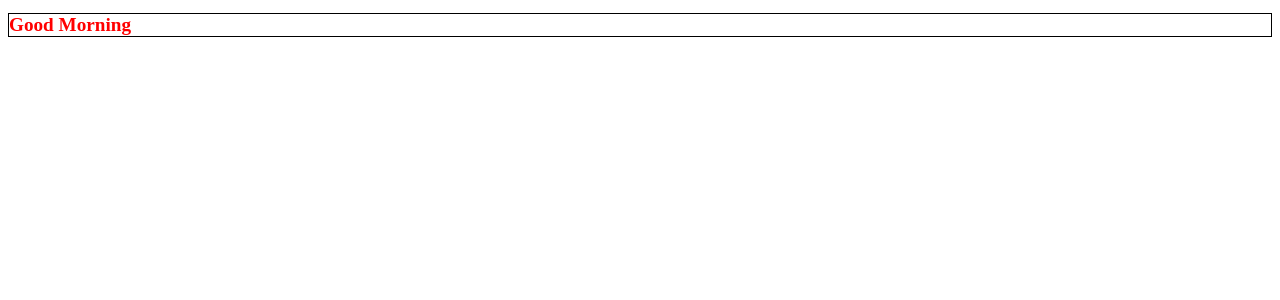
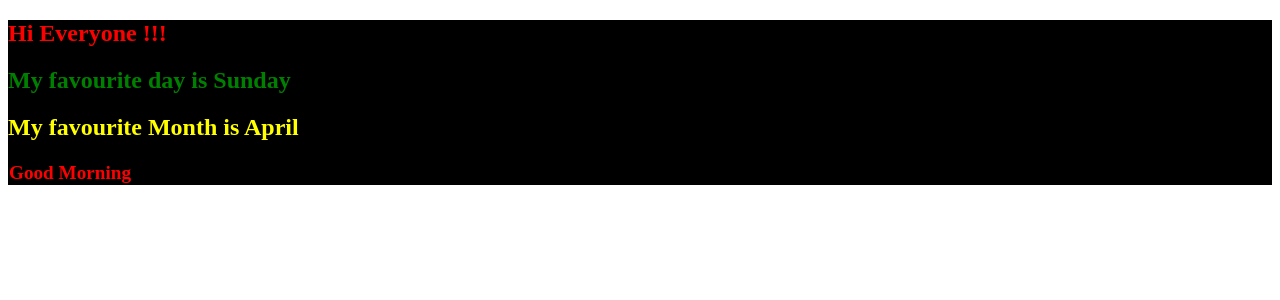
Before and after one commit to Mehnaaztabasum/ReactStyle, a React (Create React App) app: page / in a window 1280 px wide. Shown: the top 300 px of the page. Built offline with nearby package versions, Linux system fonts and the light colour scheme.

Commit message:
Commits have done

```diff
--- a/src/Math.js
+++ b/src/Math.js
@@ -1 +1,10 @@
-import React
+const greetings = "Hi Everyone  !!!";
+
+function day() {
+  return "My favourite day is Sunday";
+}
+function month() {
+  return "My favourite Month is April";
+}
+export default greetings;
+export { day, month };
--- a/src/index.js
+++ b/src/index.js
@@ -1,10 +1,19 @@
 import React from "react";
 import ReactDOM from "react-dom";
 import App from "./components/App";
+import greetings, { day, month } from "./Math.js";
 
 // using functions
 
-ReactDOM.render(<App />, document.getElementById("root"));
+ReactDOM.render(
+  <div style={{ backgroundColor: "black" }}>
+    <h2 style={{ color: "red" }}>{greetings} </h2>
+    <h2 style={{ color: "Green" }}>{day()} </h2>
+    <h2 style={{ color: "Yellow" }}>{month()} </h2>
+    <App />
+  </div>,
+  document.getElementById("root")
+);
 
 //render will take only one html element
 //  {/* <h1 style={{ color: "red" }}>Inline css</h1>   to get inline css in react*/}
```
